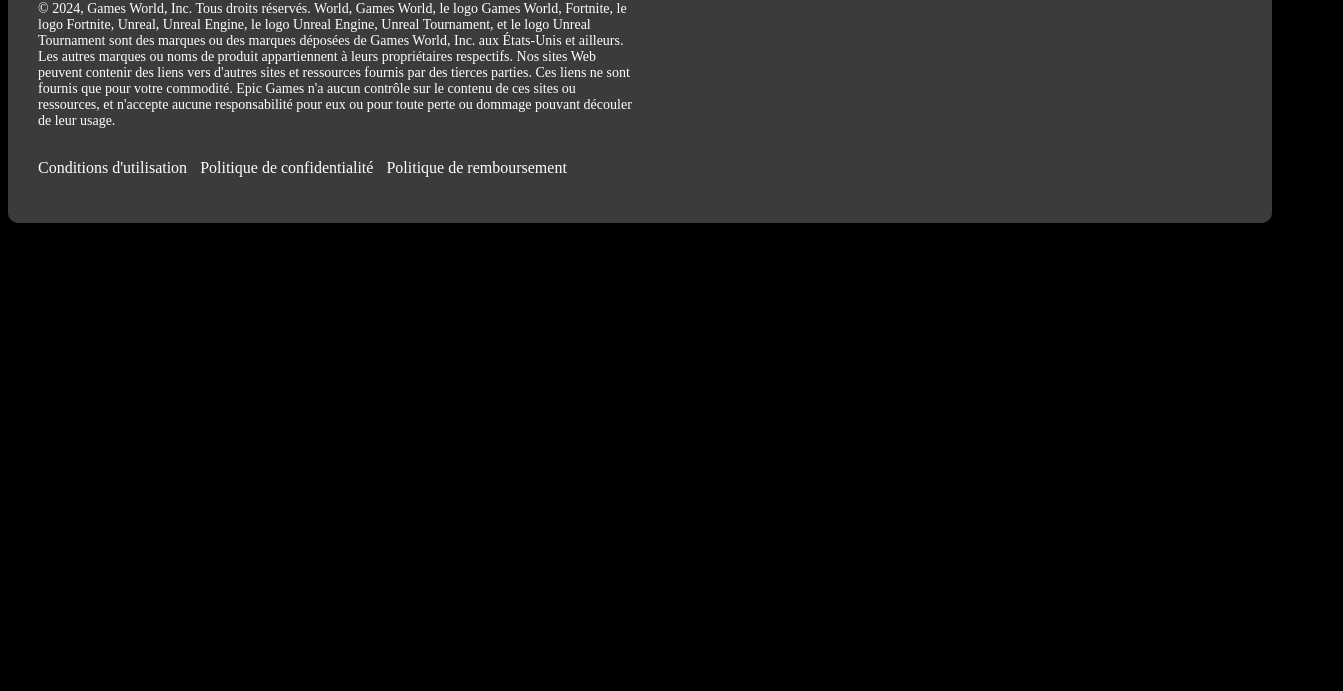
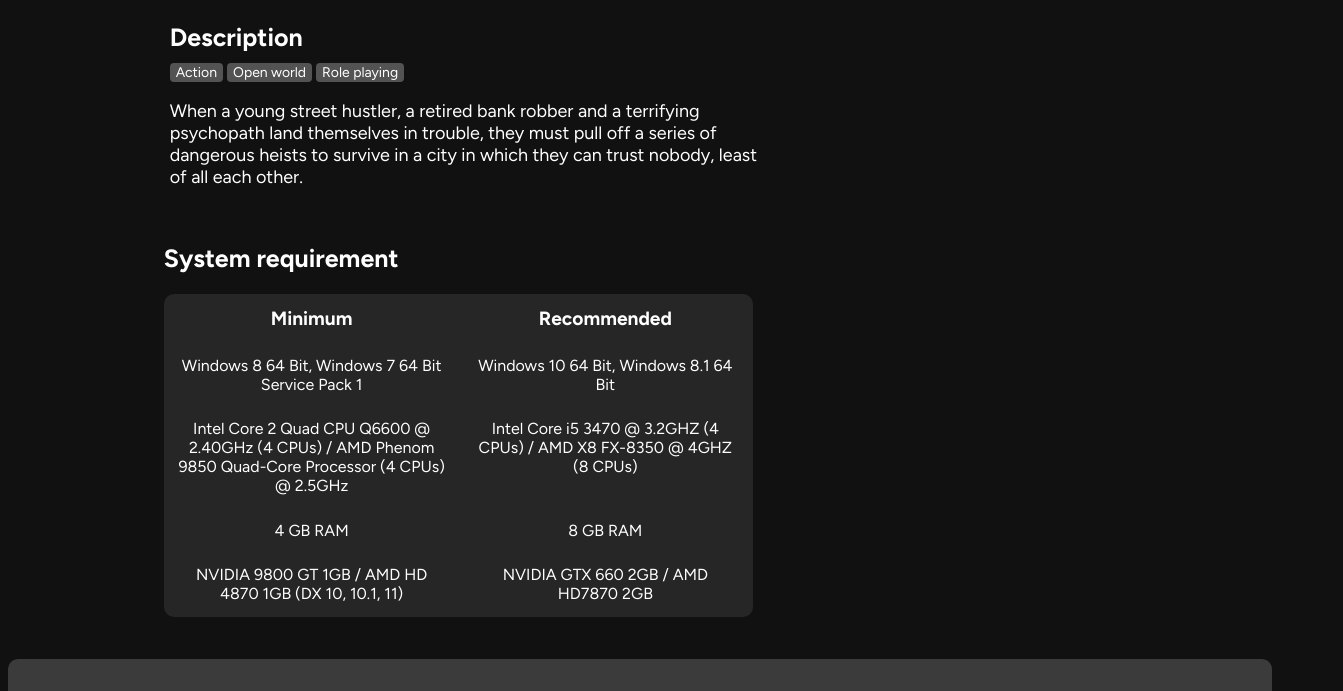
Before and after one commit to abderrahim-7/Game-Store, a plain HTML site: page Front-end/gamePage.html in a window 1280 px wide. Shown: the part 765-1456 px from the top of the page, 1343 px wide, since content can reach past the window. Before the commit the page ends 996 px from the top, so only its background shows below. Drawn offline with Linux system fonts and the light colour scheme.

Commit message:
game page done

```diff
--- a/Front-end/gamePage.css
+++ b/Front-end/gamePage.css
@@ -1,5 +1,5 @@
 body{
-    background-color: black;
+    background-color: rgb(17, 17, 17);
 }
 
 header {
@@ -9,8 +9,8 @@
     align-items: center;
     justify-content: space-between;
     border:0;
-    border-top: 5px black solid;
-    border-bottom: 10px black solid;
+    border-top: 5px rgb(17, 17, 17) solid;
+    border-bottom: 10px rgb(17, 17, 17) solid;
     background-image: linear-gradient(rgb(51, 51, 51),rgb(84, 84, 84));
     position: sticky;
     top: 0px;
@@ -160,15 +160,13 @@
 }
 
 .container {
-    background-color: rgb(59, 59, 59);
-    border: solid;
+    background-color: rgb(17, 17, 17);
     border-radius: 10px;
-    padding-bottom: 40px;
+    padding-bottom: 15%;
     display: flex;
     flex-wrap: wrap;
     row-gap: 5%;
     flex-grow: 1;
-    overflow: hidden;
 }
 
 .images_container {
@@ -179,7 +177,7 @@
     justify-content: center;
     flex-wrap: wrap;
     column-gap: 10px;
-    background-color: black;
+    background-color: rgb(17, 17, 17);
     border-radius: 10px;
 }
 
@@ -216,8 +214,10 @@
     align-items: center;
     padding: 0;
     row-gap: 2%;
-    background-color: rgba(0, 0, 0, 0.301);
+    background-color: rgb(17, 17, 17);
     border-radius: 10px;
+    position: sticky;
+    top: 123px;
 }
 
 .buy_container img{
@@ -258,6 +258,73 @@
 }
 #cart_button:hover{
     background-color: rgb(80, 80, 80);
+}
+
+h1{
+    color: white;
+    width: 60%;
+    font-family:'figtree',sans-serif;
+    font-size: 35px;
+    margin-left: 6.5%;
+    margin-bottom: 0;
+}
+
+.description h2{
+    color: white;
+    width: 60%;
+    font-family:'figtree',sans-serif;
+    font-size: 25px;
+    margin-left: 6.5%;
+    margin-bottom: 0;
+    margin-top: 0;
+}
+
+.description button{
+    border: none;
+    background-color:rgb(83, 83, 83);
+    margin-top: 1%;
+    font-size: 14px;
+    font-family: 'figtree',sans-serif;
+    color: white;
+    border-radius: 4px;
+}
+.description p{
+    color: white;
+    width: 50%;
+    margin-left: 6.5%;
+    margin-bottom: 0;
+    font-size: 18px ;
+    font-family: 'figtree',sans-serif;
+}
+
+.System_requirement h2{
+    color: white;
+    font-family:'figtree',sans-serif;
+    font-size: 25px;
+    margin-left: 6%;
+    margin-top: 0;
+    width: 100%;
+}
+
+.System_requirement table{
+    background-color: rgba(83, 83, 83, 0.324);
+    font-family:'figtree',sans-serif;
+    color: white;
+    width: 50%;
+    border-radius: 10px;
+    text-align: center;
+    margin-left: 6%;
+    th, td {
+        width: 50%;
+        vertical-align: top;
+        padding: 2%;
+    }
+    th{
+        font-size: larger;
+    }
+    td{
+        font-size: medium;
+    }
 }
 
 footer{
--- a/Front-end/gamePage.html
+++ b/Front-end/gamePage.html
@@ -7,6 +7,9 @@
     <script src="gamePage.js" defer></script>
     <title>Game Store</title>
     <link rel="icon" href="images/8695383.png">
+    <link rel="preconnect" href="https://fonts.googleapis.com">
+<link rel="preconnect" href="https://fonts.gstatic.com" crossorigin>
+<link href="https://fonts.googleapis.com/css2?family=Figtree:ital,wght@0,300..900;1,300..900&family=Lexend:wght@100..900&display=swap" rel="stylesheet">
 
 </head>
 <body>
@@ -45,6 +48,7 @@
         </div>
 
         <div class="container">
+            <h1>Grand Theft Auto V</h1>
             <div class="images_container">
                 <div id="big_image">
                     <img src="images/games/Grand_Theft_Auto_V/1.jpg" alt="">
@@ -68,6 +72,43 @@
                 <button id="buy_button">Buy</button>
                 <button id="cart_button">Add to cart</button>
             </div>
+            <div class="description">
+                <h2>Description</h2>
+                <button class="genre" style="margin-left: 6.5%;">Action</button>
+                <button class="genre">Open world</button>
+                <button class="genre">Role playing</button>
+                <p>
+                    When a young street hustler, a retired bank robber and a terrifying psychopath land themselves in trouble,
+                    they must pull off a series of dangerous heists to survive in a city in which they can trust nobody,
+                    least of all each other.
+                </p>
+            </div>
+
+            <div class="System_requirement">
+                <h2>System requirement</h2>
+                <table>
+                    <tr>
+                        <th>Minimum</th>
+                        <th>Recommended</th>
+                    </tr>
+                    <tr>
+                        <td>Windows 8 64 Bit, Windows 7 64 Bit Service Pack 1</td>
+                        <td>Windows 10 64 Bit, Windows 8.1 64 Bit</td>
+                    </tr>
+                    <tr>
+                        <td>Intel Core 2 Quad CPU Q6600 @ 2.40GHz (4 CPUs) / AMD Phenom 9850 Quad-Core Processor (4 CPUs) @ 2.5GHz</td>
+                        <td>Intel Core i5 3470 @ 3.2GHZ (4 CPUs) / AMD X8 FX-8350 @ 4GHZ (8 CPUs)</td>
+                    </tr>
+                    <tr>
+                        <td>4 GB RAM</td>
+                        <td>8 GB RAM</td>
+                    </tr>
+                    <tr>
+                        <td>NVIDIA 9800 GT 1GB / AMD HD 4870 1GB (DX 10, 10.1, 11)</td>
+                        <td>NVIDIA GTX 660 2GB / AMD HD7870 2GB</td>
+                    </tr>
+                </table>
+            </div>
 
         </div>
 
--- a/Front-end/index.css
+++ b/Front-end/index.css
@@ -115,7 +115,7 @@
 }
 
 #settings{
-    margin-top: 120px;
+    margin-top: 160%;
 }
 
 #logout{
@@ -230,7 +230,6 @@
     flex-direction: column;
     justify-content: center;
     align-items: center;
-
 }
 
 #game {
```
Also changed, not shown: Front-end/index.html (+1 -1 lines).
